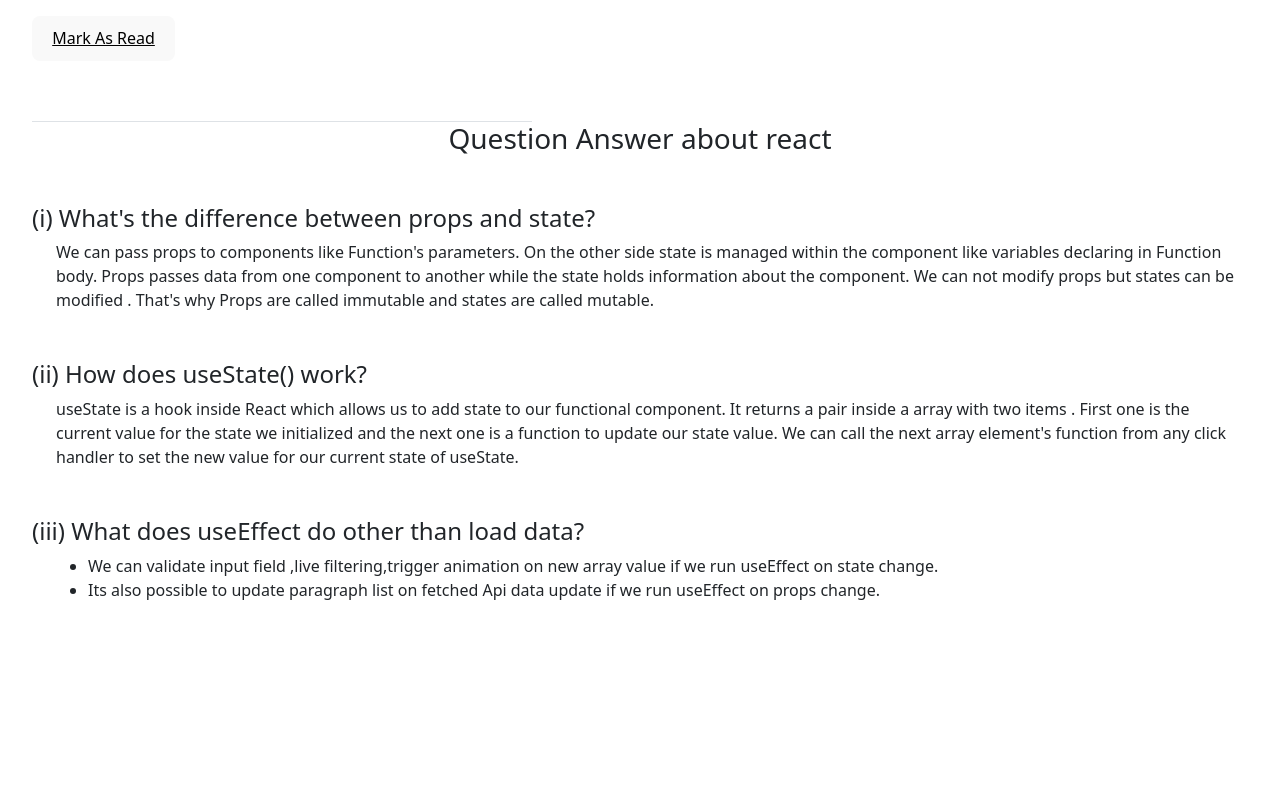
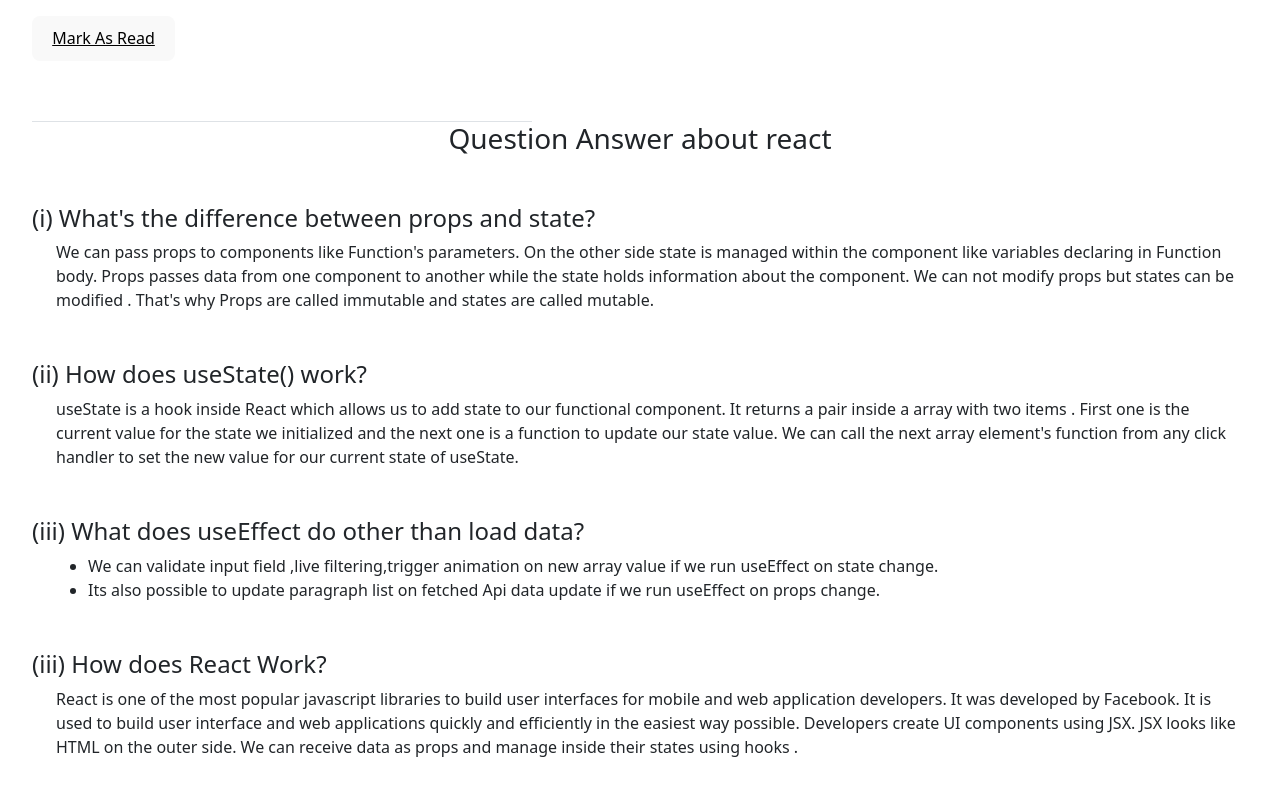
Before and after one commit to taniaferdousey24promy/knowledge-cafe, a React (Vite) app: page / in a window 1280 px wide. Shown: the part 2509-3304 px from the top of the page. Before the commit the page ends 3159 px from the top, so only its background shows below. Built offline with nearby package versions, Linux system fonts and the light colour scheme.

Commit message:
eighth commit to show all the ques and answers

```diff
--- a/src/Components/Qna/Qna.jsx
+++ b/src/Components/Qna/Qna.jsx
@@ -32,6 +32,16 @@
             </p>
         </div>
 
+        <div className='text-start mt-5'>
+            <h4>(iii) How does React Work?</h4>
+            <p className='ms-4'>
+
+            React is  one of the most popular javascript libraries to build user interfaces for mobile and web application developers. It was developed by Facebook. It is used to build user interface and web applications quickly and efficiently in the easiest way possible. Developers create UI components using JSX. JSX looks like HTML on the outer side. We can receive data as props and manage inside their states using hooks .
+
+
+            </p>
+        </div>
+
 
         </div>
 
```
